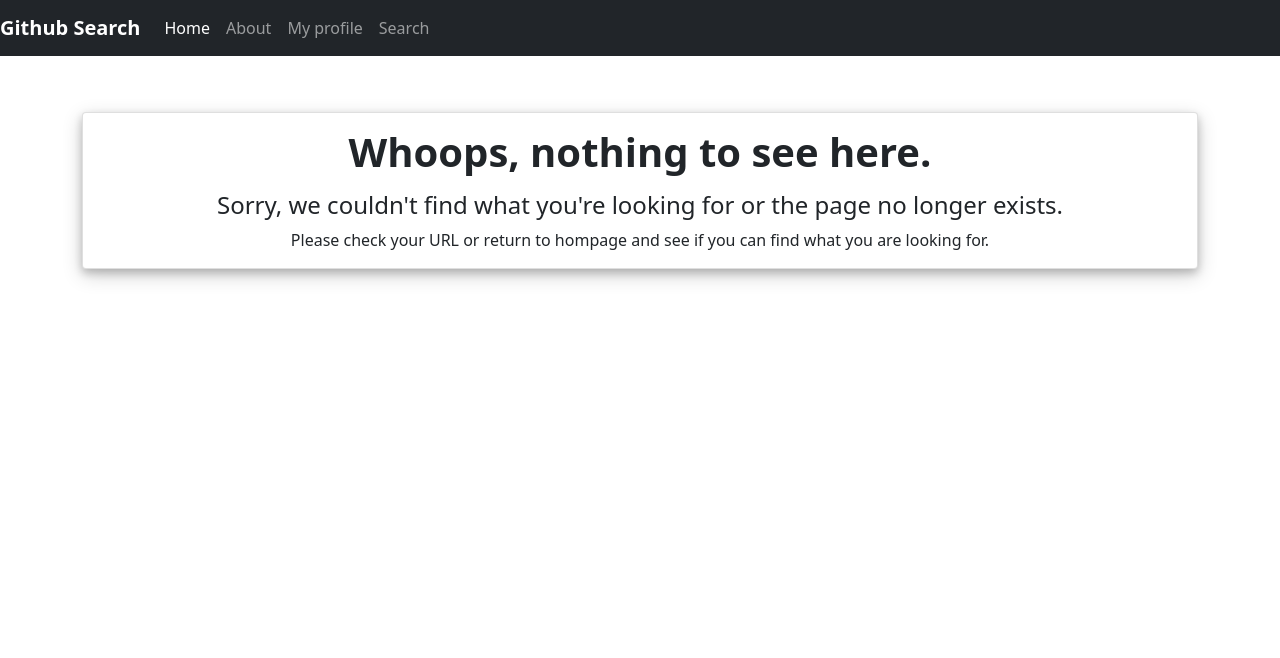
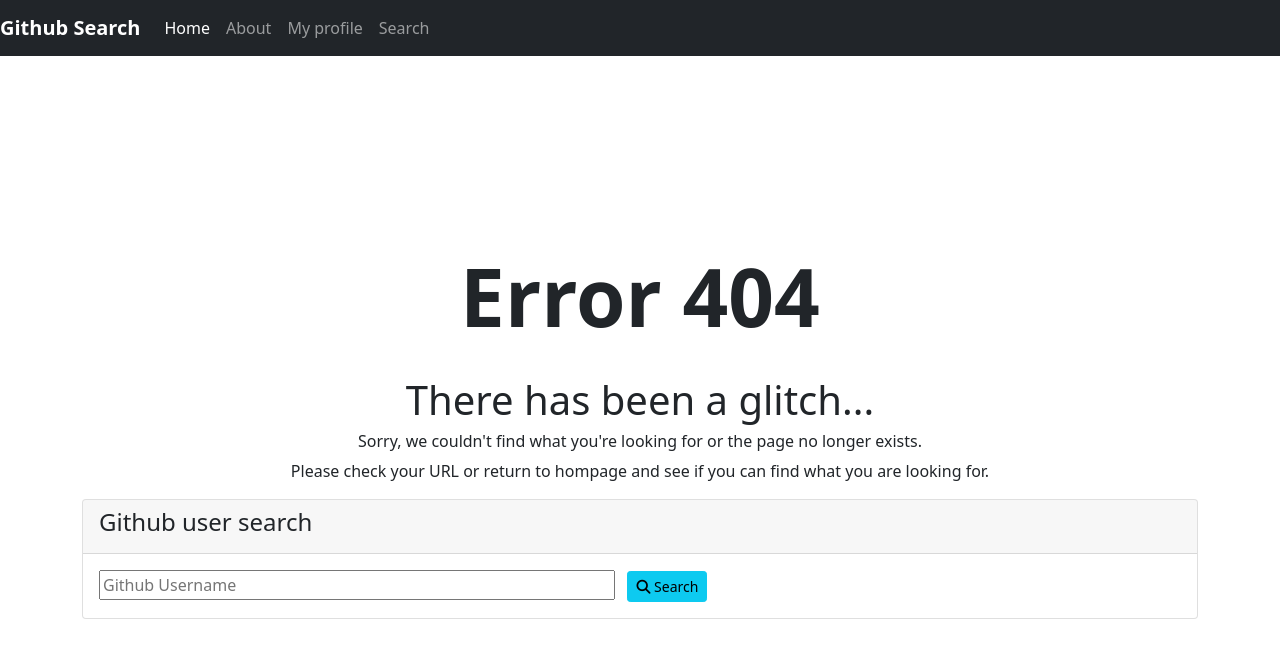
Before and after one commit to ynyanchoka/Github-search, an Angular app: page / in a window 1280 px wide. Shown: the top 658 px of the page. Built offline with nearby package versions, Linux system fonts and the light colour scheme; no server answers.

Commit message:
add forms

```diff
--- a/src/app/app.component.html
+++ b/src/app/app.component.html
@@ -1,3 +1,4 @@
 <app-navbar></app-navbar>
 <router-outlet></router-outlet>
 <app-users></app-users>
+<app-form></app-form>
--- a/src/app/app.module.ts
+++ b/src/app/app.module.ts
@@ -8,6 +8,8 @@ import { HttpClientModule} from '@angular/common/http';
 import { AboutComponent } from './about/about.component';
 import { NavbarComponent } from './navbar/navbar.component';
 import { NotFoundComponent } from './not-found/not-found.component';
+import { FormsModule } from '@angular/forms';
+import { FormComponent } from './form/form.component';
 
 @NgModule({
   declarations: [
@@ -15,12 +17,14 @@ import { NotFoundComponent } from './not-found/not-found.component';
     UsersComponent,
     AboutComponent,
     NavbarComponent,
-    NotFoundComponent
+    NotFoundComponent,
+    FormComponent
   ],
   imports: [
     BrowserModule,
     AppRoutingModule,
     HttpClientModule,
+    FormsModule
   ],
   providers: [],
   bootstrap: [AppComponent]
--- /dev/null
+++ b/src/app/form/form.component.html
@@ -0,0 +1,30 @@
+<!-- <div class=" container" >
+    <div class="card-body">
+        <form action="" class="form-inline">
+            <div class="form group">
+                <input type="text" placeholder="Github Username">
+
+            </div>
+        </form>
+    </div>
+</div> -->
+<div class="container mt-3">
+    <div class="row">
+        <div class="col">
+            <div class="card">
+                <div class="card-header">
+                    <h4>Github user search</h4>
+                </div>
+                <div class="card-body">
+                    <form action="" class="form-inline">
+                        <div class="form group">
+                            <input size="50" type="text" placeholder="Github Username">&nbsp;&nbsp;
+                            <button class="btn btn-info  btn-sm"> <i class="fa fa-search" aria-hidden="true"></i> Search</button>
+
+                        </div>
+                    </form>
+                </div>
+            </div>
+        </div>
+    </div>
+</div>
--- /dev/null
+++ b/src/app/form/form.component.ts
@@ -0,0 +1,15 @@
+import { Component, OnInit } from '@angular/core';
+
+@Component({
+  selector: 'app-form',
+  templateUrl: './form.component.html',
+  styleUrls: ['./form.component.css']
+})
+export class FormComponent implements OnInit {
+
+  constructor() { }
+
+  ngOnInit(): void {
+  }
+
+}
--- a/src/app/not-found/not-found.component.css
+++ b/src/app/not-found/not-found.component.css
@@ -1,8 +1,7 @@
-.card{
-    margin-top: 5%;
-    box-shadow:0 4px 8px 0 rgba(0, 0, 0, 0.2), 0 6px 20px 0 rgba(0, 0, 0, 0.19) ;
+
+.container{
+    margin-top: 15%
 }
-h1{
-    margin-top: 15px;
-    margin-bottom: 15px;
+#error{
+    font-size: 80px;
 }
--- a/src/app/not-found/not-found.component.html
+++ b/src/app/not-found/not-found.component.html
@@ -1,8 +1,7 @@
 <div class=" container">
-    <div class="card">
-        <h1 class="text-center"><b>Whoops, nothing to see here.</b></h1>
-        <h4 class="text-center">Sorry, we couldn't find what you're looking for or the page no longer exists.</h4>
-        <p class="text-center">Please check your URL or return to hompage and see if you can find what you are looking for.</p>
-
-    </div>
+    <h1 class="text-center" id="error"><b>Error 404</b></h1>
+    <br>
+    <h1 class="text-center">There has been a glitch...</h1>
+    <h6 class="text-center">Sorry, we couldn't find what you're looking for or the page no longer exists.</h6>
+    <p class="text-center">Please check your URL or return to hompage and see if you can find what you are looking for.</p>
 </div>
--- a/src/index.html
+++ b/src/index.html
@@ -6,6 +6,7 @@
   <base href="/">
   <meta name="viewport" content="width=device-width, initial-scale=1">
   <link rel="icon" type="image/x-icon" href="favicon.ico">
+  <script src="https://kit.fontawesome.com/cb7cf38d2f.js" crossorigin="anonymous"></script>
   <link href="https://cdn.jsdelivr.net/npm/bootstrap@5.1.3/dist/css/bootstrap.min.css" rel="stylesheet" integrity="sha384-1BmE4kWBq78iYhFldvKuhfTAU6auU8tT94WrHftjDbrCEXSU1oBoqyl2QvZ6jIW3" crossorigin="anonymous">
 </head>
 <body>
```
Also changed, not shown: src/app/form/form.component.css (added), 1 other file (tests, documents, lock files or other folders).
